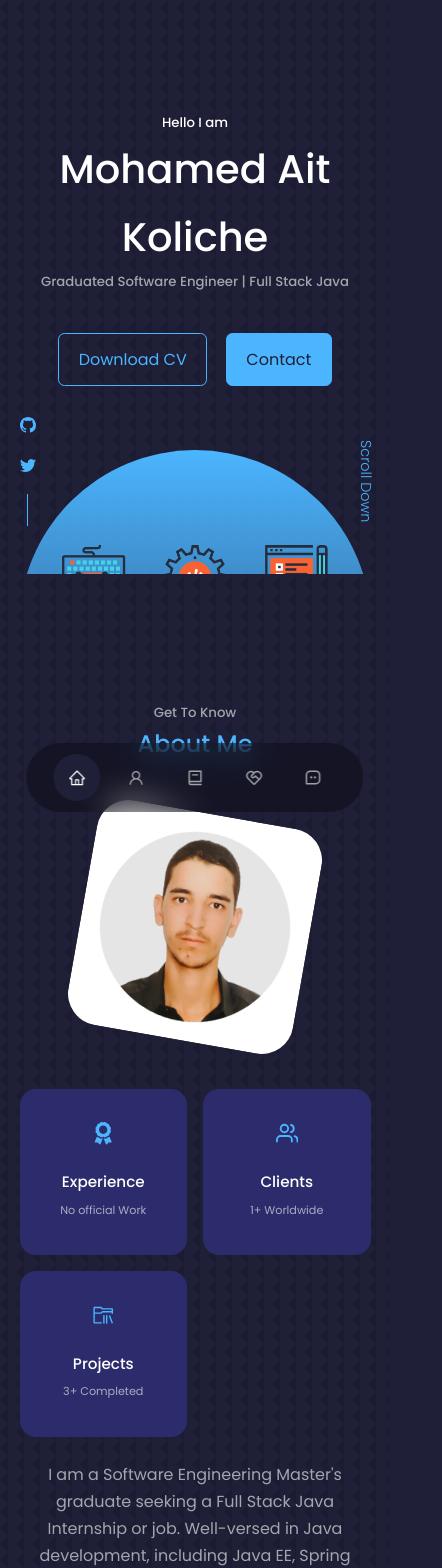
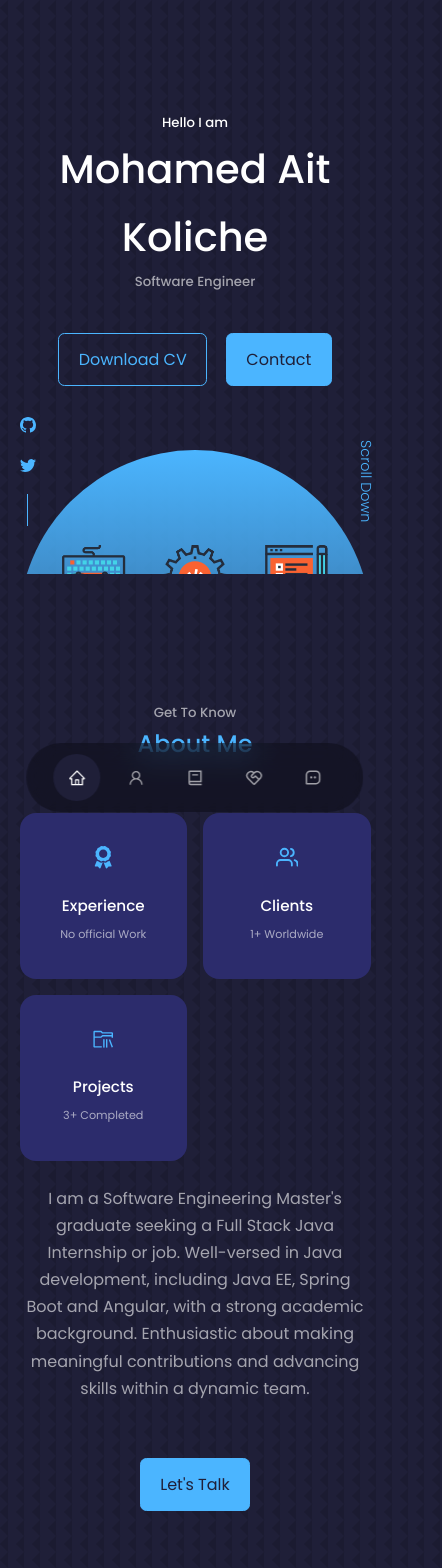
Before and after one commit to koliche/koliche-portfolio, a React (Create React App) app: page / in a window 390 px wide. Shown: the top 1568 px of the page, 442 px wide, since content can reach past the window. Built offline with nearby package versions, Linux system fonts and the light colour scheme.

Commit message:
edit contact, about and header sections

```diff
--- a/src/components/about/About.jsx
+++ b/src/components/about/About.jsx
@@ -1,6 +1,5 @@
 import React from 'react'
 import "./about.css"
-import ME from '../../assets/mee.png'
 import {FaAward} from 'react-icons/fa'
 import {FiUsers} from 'react-icons/fi'
 import {VscFolderLibrary} from 'react-icons/vsc'
@@ -12,11 +11,6 @@ const About = () => {
       <h2>About Me</h2>
 
       <div className="container about__container">
-        <div className="about__me">
-            <div className="about_me-image">
-              <img src={ME} alt="About Image" />
-            </div>
-        </div>
 
         <div className="about__content">
             <div className="about__cards">
--- a/src/components/about/about.css
+++ b/src/components/about/about.css
@@ -1,16 +1,22 @@
 .about__container {
-    display: grid;
-    grid-template-columns: 35% 50%;
-    gap: 15%;
+    display: flex;
+    text-align: center;
+    position: relative;
+}
+
+
+.about__content{
+    justify-content: center; /* Center horizontally */
+    align-items: center; /* Center vertically */
 }
 
 .about__me {
     width: 100%;
     aspect-ratio: 1/1;
     border-radius: 2rem;
-    background: linear-gradient(45eg, transparent,var(--color-primary),transparent);
+    background: linear-gradient(45deg, transparent, var(--color-primary), transparent);
     display: grid;
-    place-items: centre;
+    place-items: center; /* Corrected spelling */
 }
 
 .about_me-image {
@@ -20,8 +26,9 @@
     transition: var(--transition);
 }
 
-.about__content a{
-    margin-left: 49%;
+.about__content a {
+    margin-top: 2rem; /* Space above the text */
+    margin-bottom: 2rem; /* Space below the text */
 }
 
 .about_me-image:hover {
@@ -65,40 +72,40 @@
 }
 
 .about__content p {
-    margin: 2rem 0 2.6rem;
+    margin-top: 2rem; /* Space above the text */
+    margin-bottom: 2rem; /* Space below the text */
     color: var(--color-light);
 }
 
-/* ================= Media Queries (Medium Devices) =========================== */
-@media screen and ( max-width : 1024px ) {
+/* Media Queries (Medium Devices) */
+@media screen and (max-width: 1024px) {
     .about__container {
-        grid-template-columns: 1fr;
-        gap: 0;
+        flex-direction: column; /* Stack items vertically */
+        align-items: center; /* Center horizontally */
     }
     .about__me {
         width: 50%;
         margin: 2rem auto 4rem;
     }
     .about__content p {
-        margin: 1rem 0 1.5rem;
+        margin: 1rem 0 1.5rem; /* Adjust for medium devices */
     }
 }
 
-/* ================= Media Queries (Small Devices) =========================== */
-@media screen and ( max-width : 600px ) {
-    .about__me{
+/* Media Queries (Small Devices) */
+@media screen and (max-width: 600px) {
+    .about__me {
         width: 65%;
         margin: 0 auto 3rem;
     }
-    .about__cards{
+    .about__cards {
         grid-template-columns: 1fr 1fr;
         gap: 1rem;
     }
-    .about__content{
+    .about__content {
         text-align: center;
     }
     .about__content p {
-        margin: 1.5rem 0;
-
+        margin: 1.5rem 0; /* Adjust for small devices */
     }
 }
--- a/src/components/contact/Contact.jsx
+++ b/src/components/contact/Contact.jsx
@@ -2,24 +2,9 @@ import React from 'react'
 import "./contact.css"
 import {HiOutlineMail} from 'react-icons/hi'
 import {BsLinkedin} from 'react-icons/bs'
-import {BsWhatsapp} from 'react-icons/bs'
-import { useRef } from 'react';
-import emailjs from 'emailjs-com';
 
 
 const Contact = () => {
-  const form = useRef();
-  // const sendEmail = (e) => {
-  //   e.preventDefault();
-
-  //   emailjs.sendForm('service_mepkgfc', 'template_e4e17qr', form.current, '0bK4RRqvf_PA2bIdl')
-  //     .then((result) => {
-  //         console.log(result.text);
-  //     }, (error) => {
-  //         console.log(error.text);
-  //     });
-  //     e.target.reset();
-  // };
   return (
     <section id='contact'>
       <h5>Get In Touch</h5>
@@ -39,21 +24,7 @@ const Contact = () => {
             <h5>Mohamed Ait Koliche</h5>
             <a href="https://linkedin.com/in/mohamed-ait-koliche" target="_blank">My Linkedin Profiel</a>
           </article>
-          {/* <article className="contact__option">
-            <BsWhatsapp className='contact__option-icon'/>
-            <h4>WhatsApp</h4>
-            <h5>+21 26 39 95 16 28</h5>
-            <a href="https://web.whatsapp.com/send?phone=+212639951628" target="_blank">Send a message</a>
-
-          </article> */}
         </div>
-        {/* END OF CONTACT OPTIONS  */}
-        {/* <form ref={form} onSubmit={sendEmail}>
-          <input type="text" name='name' placeholder='Your Full Name' required />
-          <input type="email" name='email' placeholder='Your Email' required />
-          <textarea name="message" rows="7" placeholder='Your Message' required></textarea>
-          <button type='submit' className='btn btn-primary'>Send Message</button>
-        </form> */}
       </div>
     </section>
   )
--- a/src/components/contact/contact.css
+++ b/src/components/contact/contact.css
@@ -1,19 +1,14 @@
-.container.contact__container {
-    width: 60%;
-    display: grid;
-    grid-template-columns: 30% 58%;
-    gap: 12%;
-}
-
 .contact__options {
     display: flex;
-    flex-direction: column;
+    flex-direction: row; /* Make the sections horizontal */
+    justify-content: space-between; /* Add space between the sections */
     gap: 1.2rem;
 }
 
 .contact__option {
+    flex: 0.45; /* Make each section take equal width */
     background: var(--color-bg-variant);
-    padding: 1.2rem;
+    padding: 1.8rem;
     border-radius: 1.2rem;
     text-align: center;
     border: 1px solid transparent;
--- a/src/components/header/CTA.jsx
+++ b/src/components/header/CTA.jsx
@@ -3,7 +3,7 @@ import React from 'react'
 const CTA = () => {
   return (
     <div className='cta'>
-        <a href="https://drive.google.com/file/d/1C4uHCMqJCLUncsuEixdUq_239LTfV1Rt/view?usp=sharing" download className='btn' target='_blank'>Download CV</a>
+        <a href="https://drive.google.com/file/d/13yM6MQSmFr2L-_OfrcVn_4ws0EEqyHPU/view?usp=drive_link" download className='btn' target='_blank'>Download CV</a>
         <a href="#contact" className='btn btn-primary'>Contact</a>
     </div>
   )
--- a/src/components/header/Header.jsx
+++ b/src/components/header/Header.jsx
@@ -11,7 +11,7 @@ const Header = () => {
     <div className="container header_container">
       <h5>Hello I am </h5>
       <h1>Mohamed Ait Koliche</h1>
-      <h5 className="text-light">Graduated Software Engineer | Full Stack Java</h5>
+      <h5 className="text-light">Software Engineer</h5>
 
       <CTA />
       <HeaderSocials />
```
